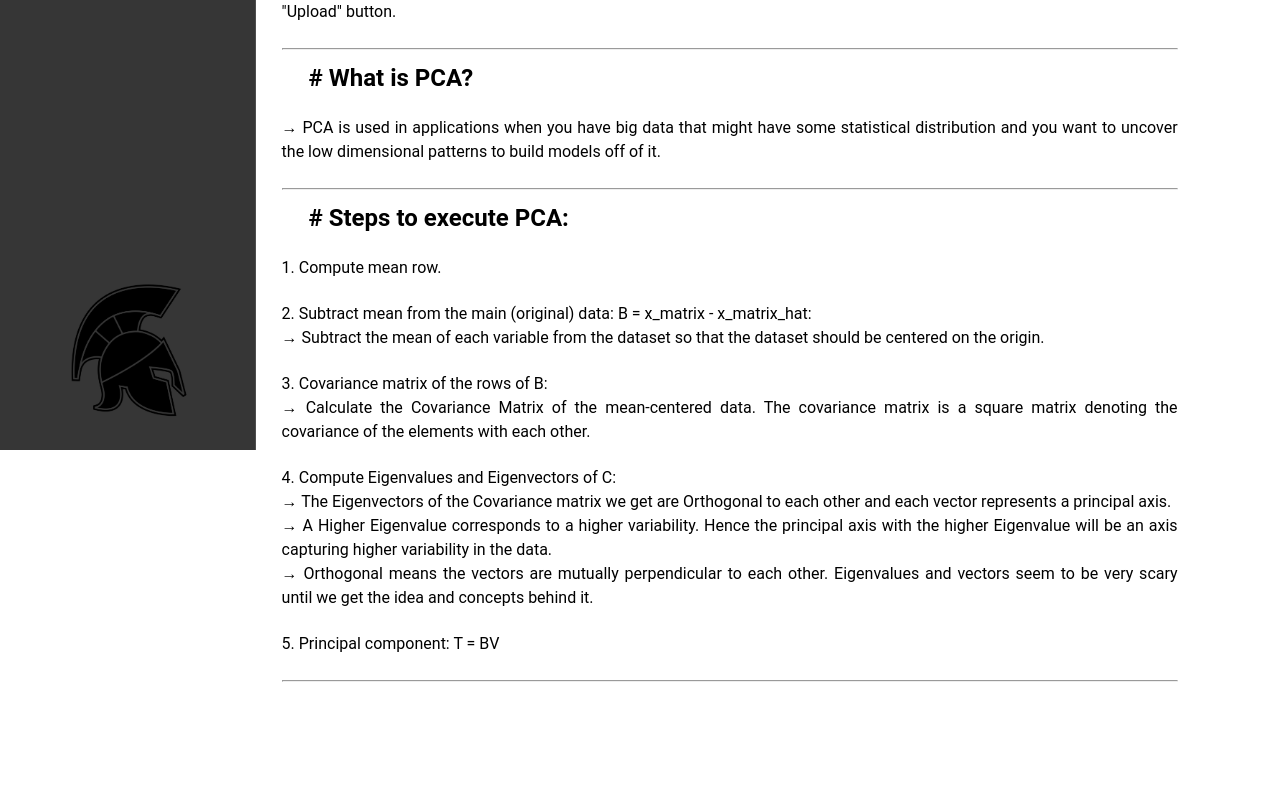
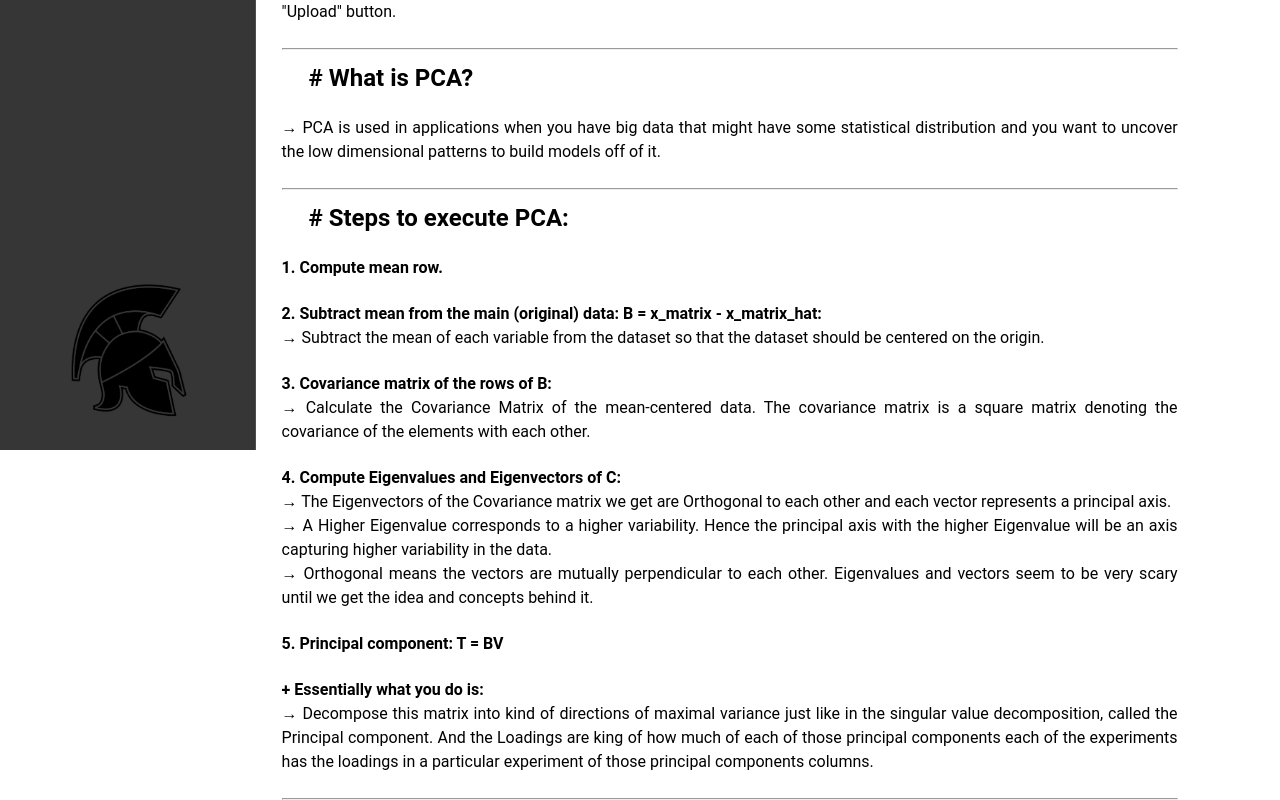
Before and after one commit to ThiagoPiovesan/PCA_Maker-Front_end, a Vue app: page /about in a window 1280 px wide. Shown: the part 350-1150 px from the top of the page. Before the commit the page ends 1032 px from the top, so only its background shows below. Built offline with nearby package versions, Linux system fonts and the light colour scheme; no server answers; what vue-the-mask, vue-toastify would draw is missing.

Commit message:
Front update

```diff
--- a/src/components/About/About.vue
+++ b/src/components/About/About.vue
@@ -33,28 +33,32 @@
             <v-flex>
               <div class="headline mt-3"># Steps to execute PCA:</div>
               <p class="steps">
-                1. Compute mean row. <br>
+              <b>  1. Compute mean row. </b><br>
               </p>
               <p class="steps">
-                2. Subtract mean from the main (original) data: B = x_matrix - x_matrix_hat: <br>
+              <b>  2. Subtract mean from the main (original) data: B = x_matrix - x_matrix_hat: </b><br>
                 → Subtract the mean of each variable from the dataset so that the dataset should be centered on the origin.  <br>
               </p>
               <p class="steps">
-                3. Covariance matrix of the rows of B: <br>
+              <b>  3. Covariance matrix of the rows of B: </b><br>
                 → Calculate the Covariance Matrix of the mean-centered data. The covariance matrix is a square matrix denoting the covariance of the elements with each other. <br>
               </p>
               <p class="steps">
-                4. Compute Eigenvalues and Eigenvectors of C: <br>
+              <b>  4. Compute Eigenvalues and Eigenvectors of C: </b><br>
                 → The Eigenvectors of the Covariance matrix we get are Orthogonal to each other and each vector represents a principal axis. <br>
                 → A Higher Eigenvalue corresponds to a higher variability. Hence the principal axis with the higher Eigenvalue will be an axis capturing higher variability in the data. <br>
                 → Orthogonal means the vectors are mutually perpendicular to each other. Eigenvalues and vectors seem to be very scary until we get the idea and concepts behind it. <br>
               </p>
               <p class="steps">
-                5. Principal component: T = BV <br>
+              <b>  5. Principal component: T = BV </b><br>
+              </p>
+
+              <p class="steps">
+              <b>  + Essentially what you do is: </b><br>
+                → Decompose this matrix into kind of directions of maximal variance just like in the singular value decomposition, called the Principal component. And the Loadings are king of how much of each of those principal components each of the experiments has the loadings in a particular experiment of those principal components columns. <br>
               </p>
             <br><hr>
             </v-flex>
-
         </v-layout>
     </v-container>
   </div>
--- a/src/components/SideBar/SideBar.vue
+++ b/src/components/SideBar/SideBar.vue
@@ -19,7 +19,6 @@
                     </v-list-item-title>
                 </v-list-item-content>
             </v-list-item>
-
             <v-divider></v-divider>
 
             <v-list
```
